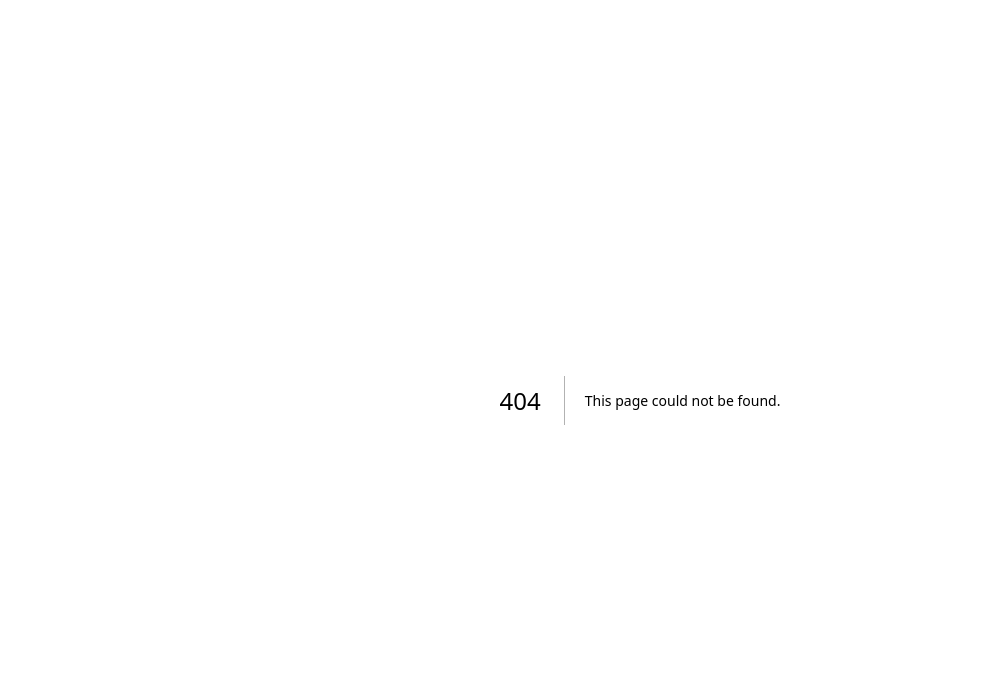
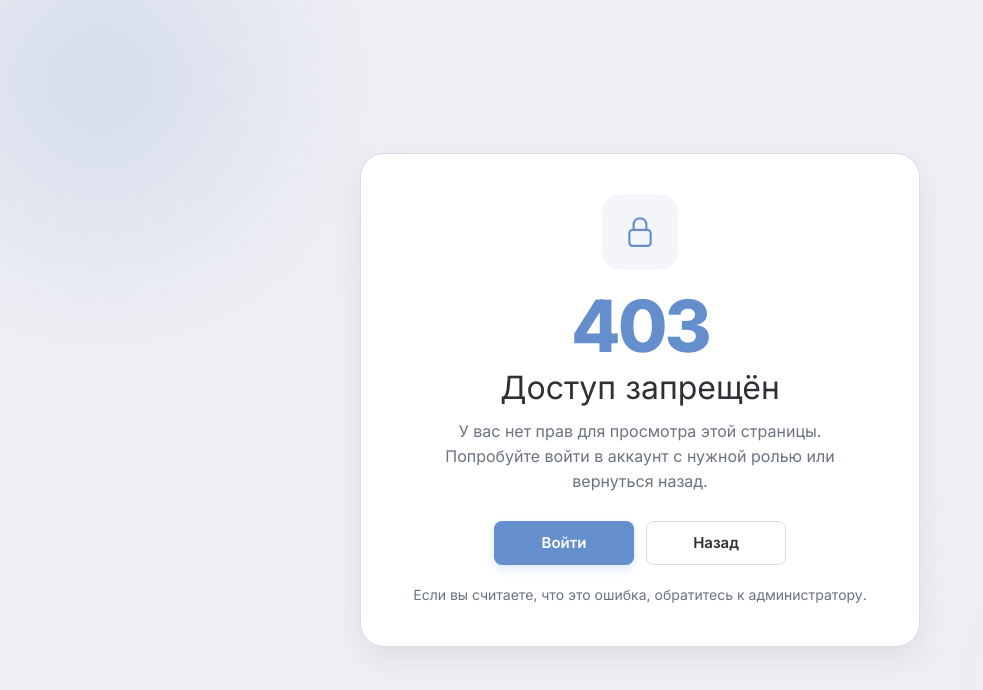
Before and after one commit to NikShep21/edu_topic_manager, a Next.js app in the folder frontend/: page /forbidden in a window 1280 px wide. Before the commit this address had no page. Shown: the top 690 px of the page, without its empty margins (0-983 px from the left). Built offline with nearby package versions, Linux system fonts and the light colour scheme.

Commit message:
feat: forbidden page

```diff
--- /dev/null
+++ b/frontend/src/app/forbidden/page.module.scss
@@ -0,0 +1,162 @@
+.page {
+  position: relative;
+  min-height: 100vh;
+  padding: 24px;
+  display: flex;
+  align-items: center;
+  justify-content: center;
+  background: var(--bg-color);
+  overflow: hidden;
+}
+
+.backgroundGlow,
+.backgroundGlowSecondary {
+  position: absolute;
+  border-radius: 50%;
+  filter: blur(80px);
+  pointer-events: none;
+}
+
+.backgroundGlow {
+  width: 320px;
+  height: 320px;
+  top: -80px;
+  left: -60px;
+  background: color-mix(in srgb, var(--main-color) 18%, transparent);
+}
+
+.backgroundGlowSecondary {
+  width: 260px;
+  height: 260px;
+  right: -40px;
+  bottom: -40px;
+  background: color-mix(in srgb, var(--avatar-bg) 75%, transparent);
+}
+
+.card {
+  position: relative;
+  z-index: 1;
+  width: 100%;
+  max-width: 560px;
+  padding: 40px 32px;
+  border: 1px solid var(--border-color);
+  border-radius: 24px;
+  background: var(--color-objects);
+  text-align: center;
+  box-shadow: 0 12px 34px rgba(0, 0, 0, 0.08);
+}
+
+.iconWrapper {
+  width: 76px;
+  height: 76px;
+  margin: 0 auto 20px;
+  border-radius: 20px;
+  background: var(--dropdown-color);
+  display: flex;
+  align-items: center;
+  justify-content: center;
+}
+
+.icon {
+  width: 34px;
+  height: 34px;
+  color: var(--main-color);
+}
+
+.code {
+  margin: 0 0 8px;
+  font-size: 72px;
+  font-weight: 800;
+  line-height: 1;
+  letter-spacing: -0.04em;
+  color: var(--main-color);
+}
+
+.title {
+  margin: 0 0 12px;
+  font-size: 32px;
+  line-height: 1.15;
+  color: var(--text-color);
+}
+
+.description {
+  max-width: 420px;
+  margin: 0 auto 28px;
+  font-size: 16px;
+  line-height: 1.55;
+  color: var(--text-secondary);
+}
+
+.actions {
+  display: flex;
+  justify-content: center;
+  gap: 12px;
+  flex-wrap: wrap;
+}
+
+.linkButton {
+  text-decoration: none;
+}
+
+.linkButton button,
+.secondaryButton {
+  min-width: 140px;
+  height: 44px;
+  padding: 0 18px;
+  font-size: 15px;
+  font-weight: 600;
+}
+
+.secondaryButton {
+  background: transparent;
+  color: var(--text-color);
+  border: 1px solid var(--border-color);
+  box-shadow: none;
+}
+
+.secondaryButton:hover {
+  background: var(--dropdown-color);
+  box-shadow: none;
+}
+
+.secondaryButton:active {
+  transform: translateY(1px);
+  box-shadow: none;
+}
+
+.secondaryButton:focus-visible {
+  outline: 2px solid color-mix(in srgb, var(--main-color) 30%, transparent);
+  outline-offset: 2px;
+}
+
+.note {
+  margin: 20px 0 0;
+  font-size: 14px;
+  line-height: 1.45;
+  color: var(--text-secondary);
+}
+
+@media (max-width: 640px) {
+  .card {
+    padding: 32px 20px;
+    border-radius: 20px;
+  }
+
+  .code {
+    font-size: 58px;
+  }
+
+  .title {
+    font-size: 26px;
+  }
+
+  .actions {
+    flex-direction: column;
+  }
+
+  .linkButton,
+  .linkButton button,
+  .secondaryButton {
+    width: 100%;
+  }
+}
--- /dev/null
+++ b/frontend/src/app/forbidden/page.tsx
@@ -0,0 +1,50 @@
+"use client";
+
+import Link from "next/link";
+import { useRouter } from "next/navigation";
+import { HiOutlineLockClosed } from "react-icons/hi2";
+import { Button } from "@/shared/ui/button";
+import styles from "./page.module.scss";
+
+export default function ForbiddenPage() {
+  const router = useRouter();
+
+  return (
+    <div className={styles.page}>
+      <div className={styles.backgroundGlow} />
+      <div className={styles.backgroundGlowSecondary} />
+
+      <div className={styles.card}>
+        <div className={styles.iconWrapper}>
+          <HiOutlineLockClosed className={styles.icon} />
+        </div>
+
+        <p className={styles.code}>403</p>
+        <h1 className={styles.title}>Доступ запрещён</h1>
+
+        <p className={styles.description}>
+          У вас нет прав для просмотра этой страницы. Попробуйте войти в аккаунт с нужной
+          ролью или вернуться назад.
+        </p>
+
+        <div className={styles.actions}>
+          <Link href="/login" className={styles.linkButton}>
+            <Button type="button">Войти</Button>
+          </Link>
+
+          <Button
+            type="button"
+            className={styles.secondaryButton}
+            onClick={() => router.back()}
+          >
+            Назад
+          </Button>
+        </div>
+
+        <p className={styles.note}>
+          Если вы считаете, что это ошибка, обратитесь к администратору.
+        </p>
+      </div>
+    </div>
+  );
+}
```
